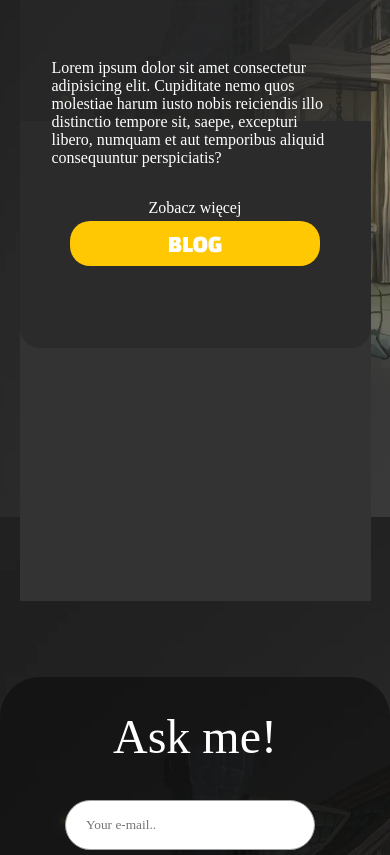
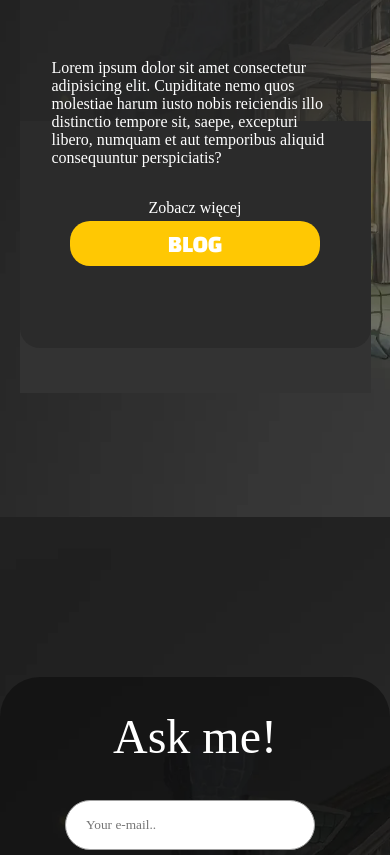
Before and after one commit to s-jez/Portfolio-3DArist, a React (Create React App) app: page / in a window 390 px wide. Shown: the part 2871-3726 px from the top of the page. Built offline with nearby package versions, Linux system fonts and the light colour scheme; a web font is replaced by a local one.

Commit message:
remove padding from gallery.

```diff
--- a/src/components/Sections/Art/ArtSection.module.css
+++ b/src/components/Sections/Art/ArtSection.module.css
@@ -74,7 +74,6 @@
   }
   .section__gallery {
     width: 90%;
-    padding-top: 30rem;
   }
 }
 @media (max-width: 300px) {
```
